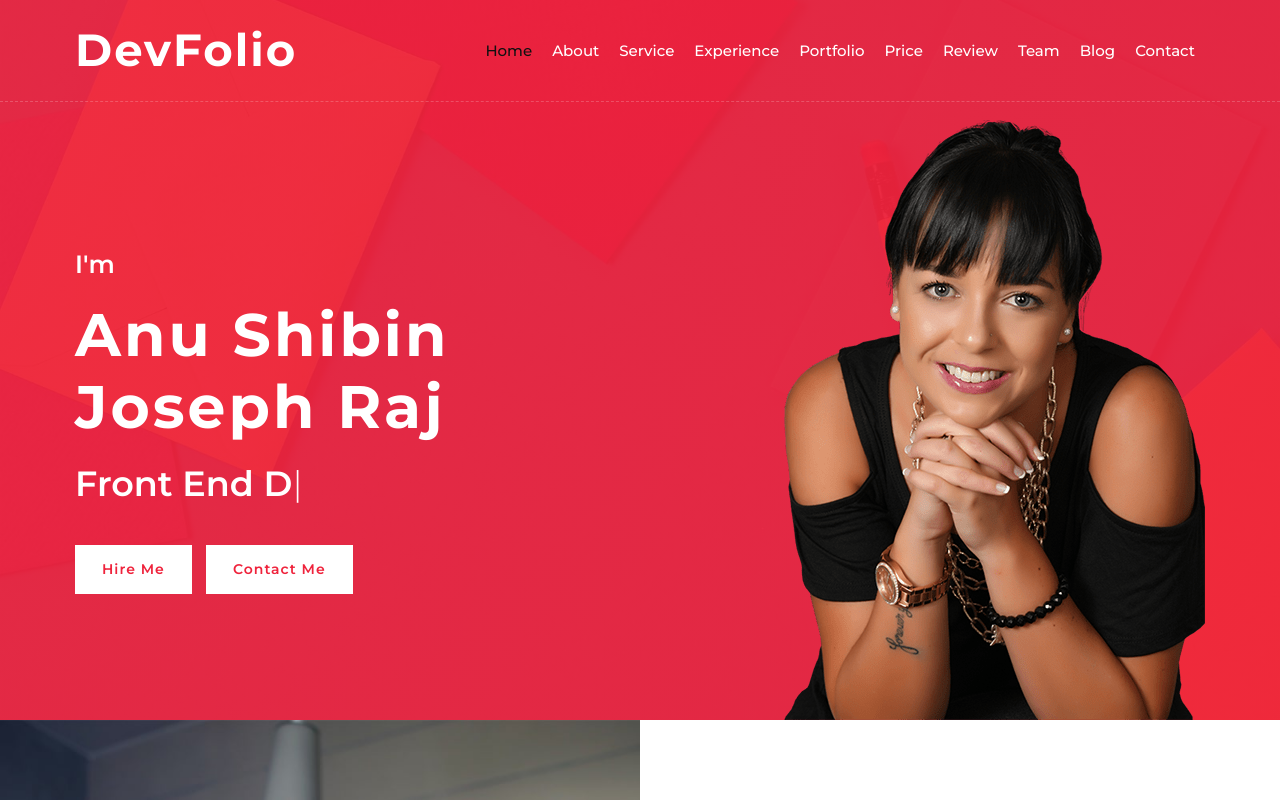
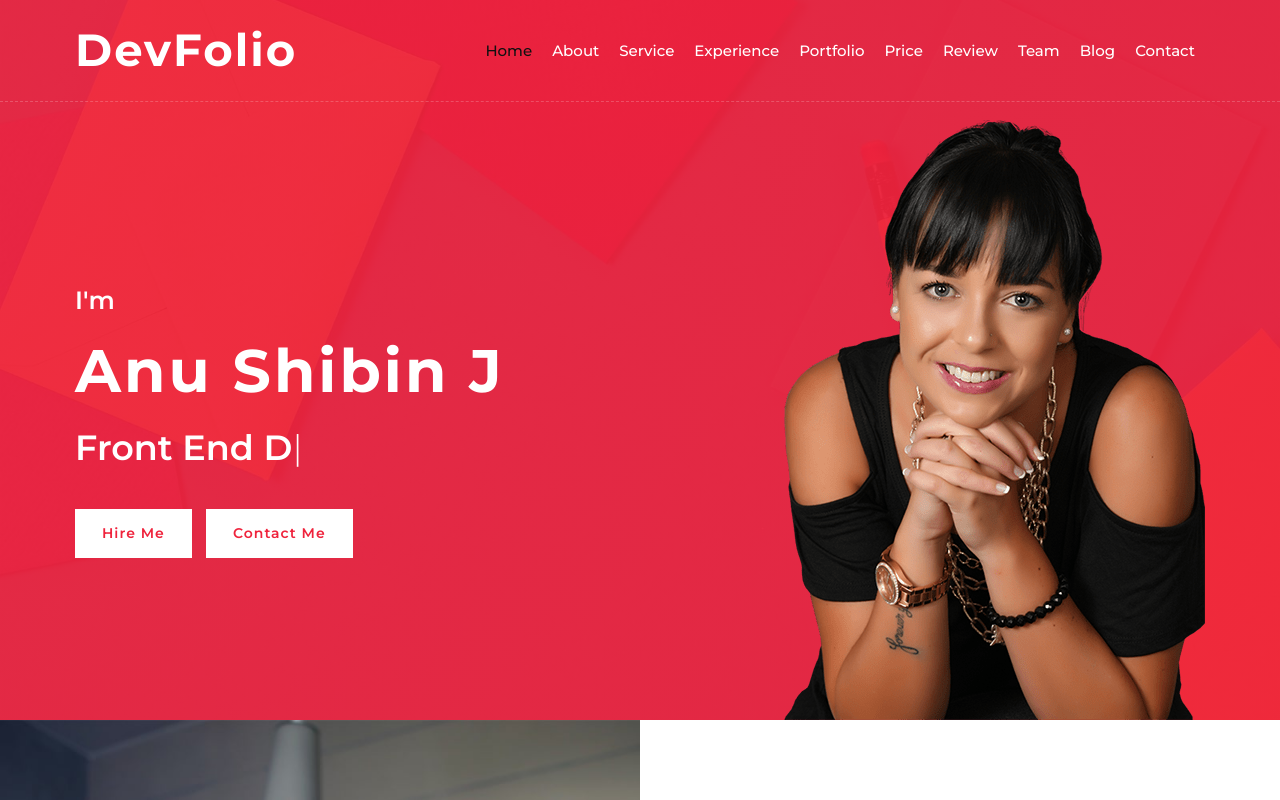
Before and after one commit to mmdeniz/gh-pages-non-build, a plain HTML site: page index.html in a window 1280 px wide. Shown: the top 800 px of the page. Drawn offline with nearby package versions, Linux system fonts and the light colour scheme.

Commit message:
Changed last name to just initials

```diff
--- a/index.html
+++ b/index.html
@@ -60,7 +60,7 @@
                         <div class="hero-content">
                             <div class="hero-text">
                                 <p>I'm</p>
-                                <h1>Anu Shibin Joseph Raj</h1>
+                                <h1>Anu Shibin J</h1>
                                 <h2></h2>
                                 <div class="typed-text">Web Designer, Web Developer, Front End Developer, Apps Designer, Apps Developer</div>
                             </div>
```
